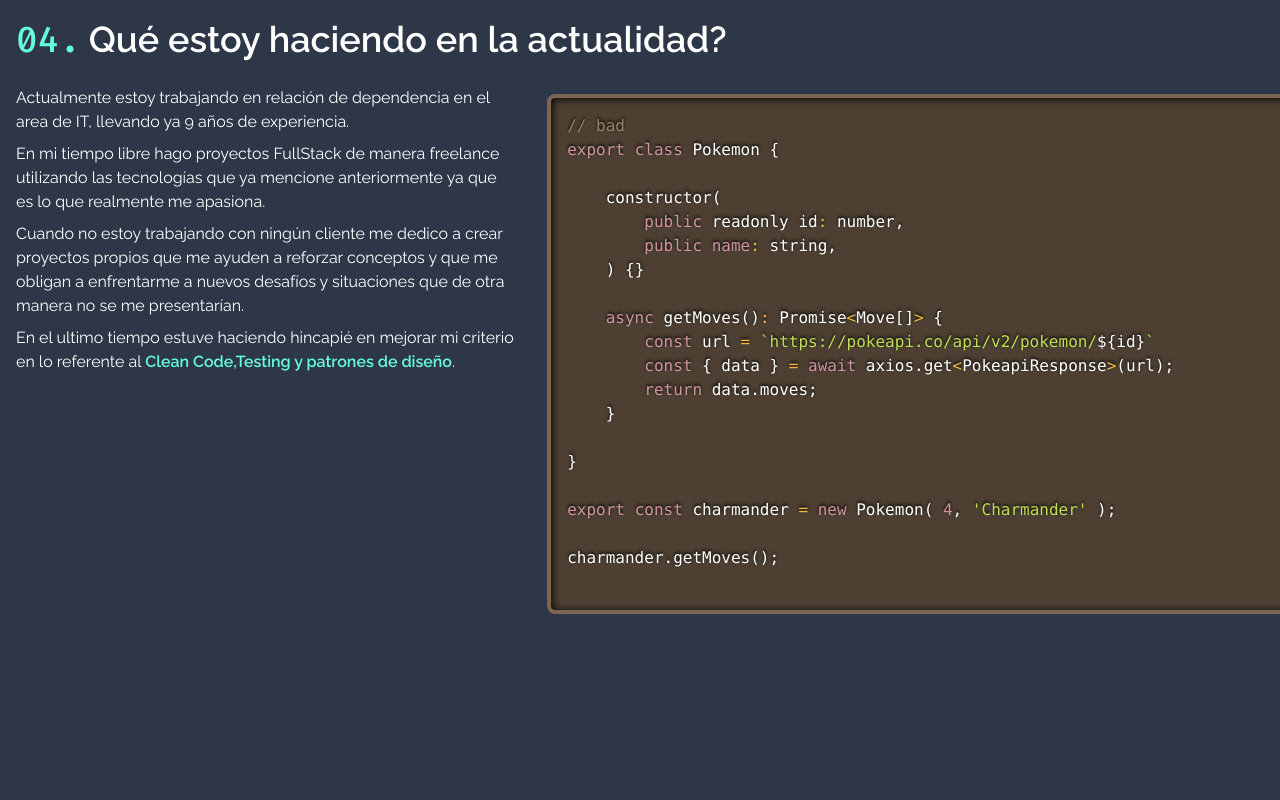
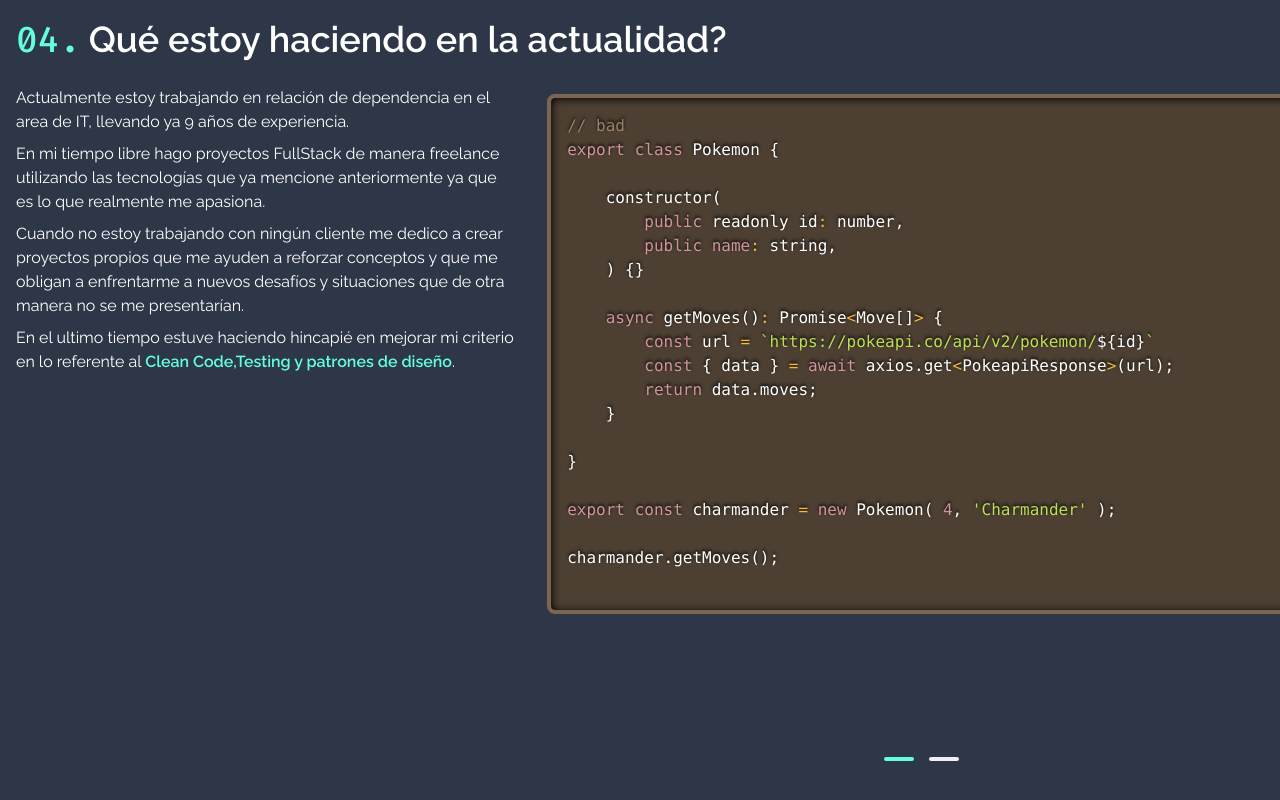
Before and after one commit to nahuelDev23/myPageCv, a Next.js app: page / in a window 1280 px wide. Shown: the part 2154-2954 px from the top of the page. Before the commit the page ends 2880 px from the top, so only its background shows below. Built offline with nearby package versions, Linux system fonts and the light colour scheme.

Commit message:
dots in carousel

```diff
--- a/components/sections/Present.tsx
+++ b/components/sections/Present.tsx
@@ -1,7 +1,7 @@
 import { Grid, Stack, Text } from "@chakra-ui/react";
 import useEmblaCarousel from "embla-carousel-react";
 
-import { Highlighter, Carousel } from "../ui";
+import { Highlighter, Carousel, PaginateCarousel } from "../ui";
 import { HeadTitle } from "../ui/HeadTitle";
 import { slidesCode } from "../ui/codeExample/codeExampleText";
 
@@ -39,6 +39,7 @@ export const Present = () => {
         </Stack>
         <Stack>
           <Carousel slidesCode={slidesCode} viewportRef={viewportRef} />
+          <PaginateCarousel emblaApi={emblaApi} slides={slidesCode} />
         </Stack>
       </Grid>
     </Stack>
--- a/components/ui/Carousel/Carousel.tsx
+++ b/components/ui/Carousel/Carousel.tsx
@@ -3,7 +3,7 @@ import { EmblaOptionsType } from "embla-carousel-react";
 
 import { CodeExample } from "../codeExample";
 
-import s from "./carousel.module.css";
+import style from "./carousel.module.css";
 
 type PropType = {
   options?: EmblaOptionsType;
@@ -16,11 +16,11 @@ export const Carousel = (props: PropType) => {
 
   return (
     <>
-      <div ref={viewportRef} className={s.embla}>
-        <Box className={s.embla__container}>
+      <div ref={viewportRef} className={style.embla}>
+        <Box className={style.embla__container}>
           {slidesCode.map(
             (typeOfCodeExample: { code: string }, index: number) => (
-              <Box key={index} className={s.embla__slide}>
+              <Box key={index} className={style.embla__slide}>
                 <CodeExample code={typeOfCodeExample.code} />
               </Box>
             ),
--- /dev/null
+++ b/components/ui/Carousel/PaginateCarousel.tsx
@@ -0,0 +1,57 @@
+import { FC, useCallback, useEffect, useState } from "react";
+import { Box, Flex } from "@chakra-ui/react";
+
+import style from "./carousel.module.css";
+
+interface DotButtonProps {
+  selected: boolean;
+  onClick: () => void;
+}
+
+interface Props {
+  slides: any;
+  emblaApi: any;
+}
+
+const DotButton: FC<DotButtonProps> = ({ selected, onClick }) => (
+  <button
+    className={`${style.embla__dot} ${selected ? style.isSelected : ""}`}
+    type="button"
+    onClick={onClick}
+  />
+);
+
+export const PaginateCarousel: FC<Props> = ({ slides, emblaApi }) => {
+  const [selectedIndex, setSelectedIndex] = useState(0);
+  const scrollTo = useCallback(
+    (index: number) => {
+      emblaApi && emblaApi.scrollTo(index);
+    },
+    [emblaApi],
+  );
+
+  const onSelect = useCallback(() => {
+    if (!emblaApi) return;
+    setSelectedIndex(emblaApi.selectedScrollSnap());
+  }, [emblaApi, setSelectedIndex]);
+
+  useEffect(() => {
+    if (!emblaApi) return;
+    onSelect();
+    emblaApi.on("select", onSelect);
+  }, [emblaApi, onSelect]);
+
+  return (
+    <Flex justifyContent="center" mt="8">
+      <Box className={style.embla__dots}>
+        {slides.map((_: any, index: number) => (
+          <DotButton
+            key={`${index}`}
+            selected={selectedIndex === index}
+            onClick={() => scrollTo(index)}
+          />
+        ))}
+      </Box>
+    </Flex>
+  );
+};
--- a/components/ui/Carousel/carousel.module.css
+++ b/components/ui/Carousel/carousel.module.css
@@ -11,3 +11,38 @@
   max-width: 100%;
   margin-left: 10px;
 }
+
+.embla__dots {
+  display: flex;
+  list-style: none;
+  justify-content: center;
+  padding-top: 10px;
+}
+
+.embla__dot {
+  background-color: transparent;
+  cursor: pointer;
+  position: relative;
+  padding: 0;
+  outline: 0;
+  border: 0;
+  width: 30px;
+  height: 30px;
+  margin-right: 7.5px;
+  margin-left: 7.5px;
+  display: flex;
+  align-items: center;
+}
+
+.embla__dot:after {
+  background-color: #efefef;
+  width: 100%;
+  height: 4px;
+  border-radius: 2px;
+  content: "";
+}
+
+.embla__dot.isSelected:after {
+  background-color: #64ffda;
+  opacity: 1;
+}
--- a/components/ui/Carousel/index.ts
+++ b/components/ui/Carousel/index.ts
@@ -1 +1,3 @@
 export * from "./Carousel";
+
+export * from "./PaginateCarousel";
--- a/components/ui/codeExample/CodeExample.tsx
+++ b/components/ui/codeExample/CodeExample.tsx
@@ -1,10 +1,7 @@
 import { Prism as SyntaxHighlighter } from "react-syntax-highlighter";
 import { dark } from "react-syntax-highlighter/dist/cjs/styles/prism";
 
-// import { goodCode } from "./codeExampleText";
-
 export const CodeExample = ({ code }: { code: string }) => {
-  // todo poner code
   return (
     <SyntaxHighlighter language="javascript" style={dark}>
       {code}
```
